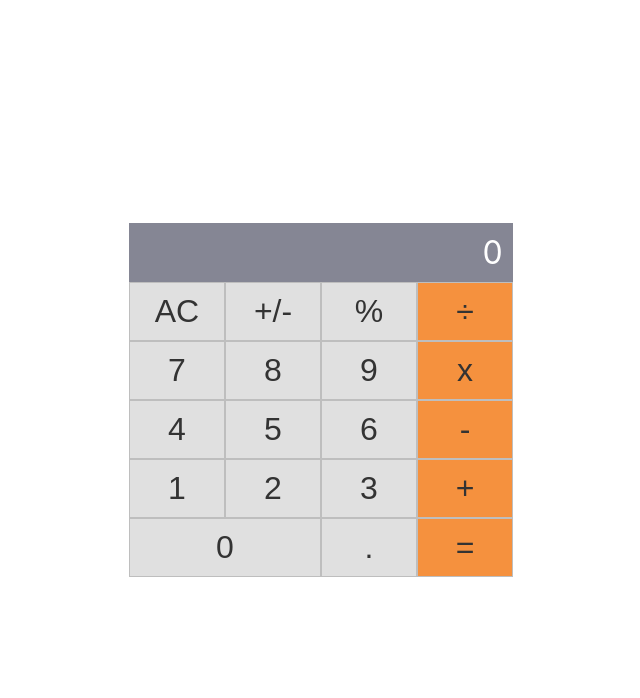
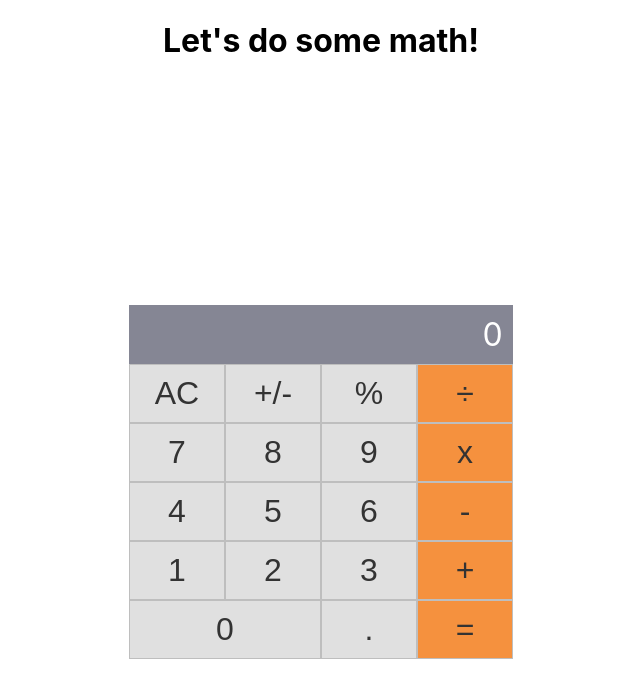
Before and after one commit to JacintaNgwu/math-magicians, a React (Create React App) app: page / in a window 1280 px wide. Shown: the top 698 px of the page, without its empty margins (319-959 px from the left). Built offline with nearby package versions, Linux system fonts and the light colour scheme.

Commit message:
Updated calculator.js as a page

```diff
--- a/src/components/calculator.js
+++ b/src/components/calculator.js
@@ -19,12 +19,19 @@ const Calculator = () => {
 
   const { total, next } = state;
   return (
+    <>
+      <div className="calculate">
+        <div className="math">
+          <h1>Let&apos;s do some math!</h1>
+        </div>
+
         <div className="calculator">
           <div className="calculator__display">
             <div className="calculator__display__current">
               { next || total || 0}
             </div>
           </div>
+
           <div className="calculator__buttons">
             <div className="calculator__buttons__row">
               <button type="button" className="calculator__buttons__row__button" onClick={handleClick}>AC</button>
@@ -32,24 +39,28 @@ const Calculator = () => {
               <button type="button" className="calculator__buttons__row__button" onClick={handleClick}>%</button>
               <button type="button" className="calculator__buttons__row__button  orange" onClick={handleClick}>&#247;</button>
             </div>
+
             <div className="calculator__buttons__row">
               <button type="button" className="calculator__buttons__row__button" onClick={handleClick}>7</button>
               <button type="button" className="calculator__buttons__row__button" onClick={handleClick}>8</button>
               <button type="button" className="calculator__buttons__row__button" onClick={handleClick}>9</button>
               <button type="button" className="calculator__buttons__row__button  orange" onClick={handleClick}>x</button>
             </div>
+
             <div className="calculator__buttons__row">
               <button type="button" className="calculator__buttons__row__button" onClick={handleClick}>4</button>
               <button type="button" className="calculator__buttons__row__button" onClick={handleClick}>5</button>
               <button type="button" className="calculator__buttons__row__button" onClick={handleClick}>6</button>
               <button type="button" className="calculator__buttons__row__button  orange" onClick={handleClick}>-</button>
             </div>
+
             <div className="calculator__buttons__row">
               <button type="button" className="calculator__buttons__row__button" onClick={handleClick}>1</button>
               <button type="button" className="calculator__buttons__row__button" onClick={handleClick}>2</button>
               <button type="button" className="calculator__buttons__row__button" onClick={handleClick}>3</button>
               <button type="button" className="calculator__buttons__row__button  orange" onClick={handleClick}>+</button>
             </div>
+
             <div className="calculator__buttons__row">
               <button type="button" className="calculator__buttons__row__button  zero" onClick={handleClick}>0</button>
               <button type="button" className="calculator__buttons__row__button" onClick={handleClick}>.</button>
@@ -57,6 +68,8 @@ const Calculator = () => {
             </div>
           </div>
         </div>
+      </div>
+    </>
   );
 };
 
```
Lines whose indentation alone changed are shown as unchanged.
